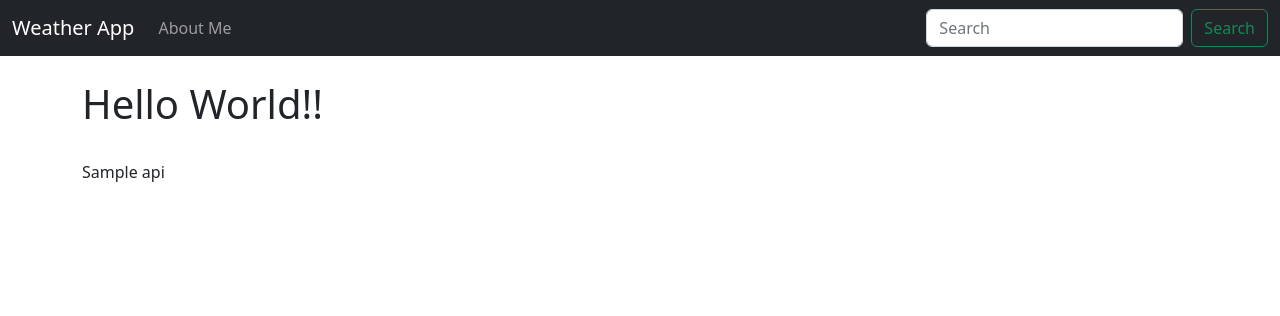
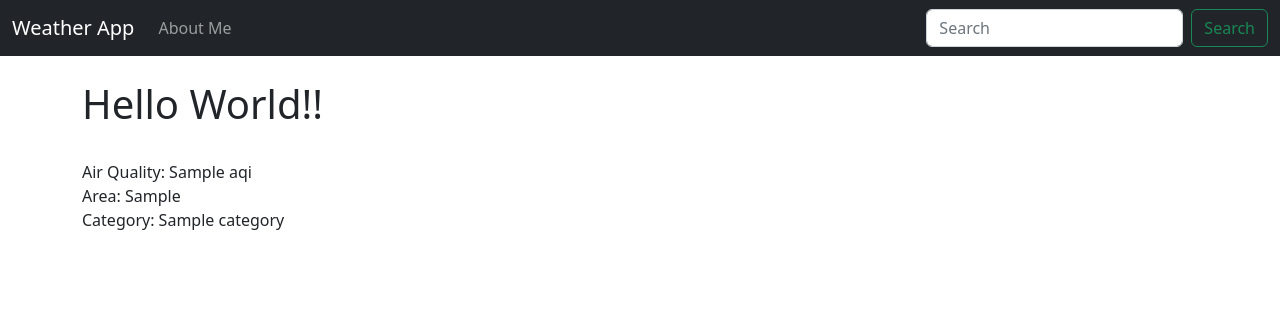
Before and after one commit to gump334/django-weather-app, a Django app: template lookup/templates/home.html in a window 1280 px wide. Shown: the top 316 px of the page. Run offline with Django 4.2, Linux system fonts and the light colour scheme; the template is opened without the code that fills it: most values are stand-ins (such as "Sample title", 1, 10 or a date in 2020).

Commit message:
add if statement to the code and parse the data

```diff
--- a/lookup/templates/home.html
+++ b/lookup/templates/home.html
@@ -4,6 +4,16 @@
 
 <h1>Hello World!!</h1>
 <br/>
-{{ api }}
+
+{% if api %}
+    {% if api == "Error..." %}
+        There was an error, please try again...
+    {% else %}
+        Air Quality: {{ api.0.AQI }}<br/>
+        Area: {{ api.0.ReportingArea }}<br/>
+        Category: {{ api.0.Category.Name }}<br/><br/>
+    {% endif %}
+
+{% endif %}
 
 {% endblock %}
```
